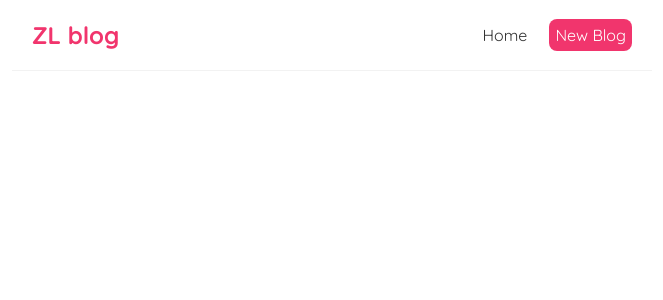
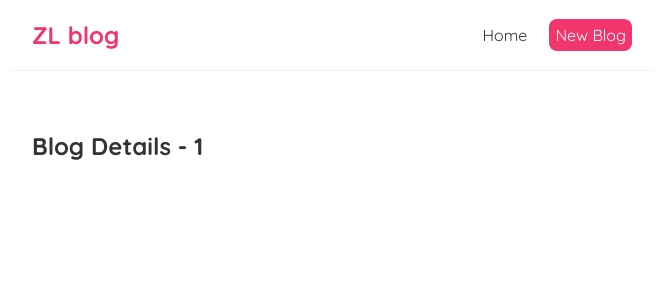
Before and after one commit to zlrkw11/zl-space, a React (Vite) app: page /blogs/1 in a window 1280 px wide. Shown: the top 300 px of the page, without its empty margins (308-971 px from the left). Built offline with nearby package versions, Linux system fonts and the light colour scheme.

Commit message:
id from useParams

```diff
--- a/src/App.jsx
+++ b/src/App.jsx
@@ -1,3 +1,4 @@
+import BlogDetails from "./BlogDetails";
 import Navbar from "./components/Navbar";
 import Home from "./Home";
 import NewBlog from "./NewBlog";
@@ -12,6 +13,7 @@
           <Routes>
             <Route path="/" element={<Home />} />
             <Route path="/create" element={<NewBlog />} />
+            <Route path="/blogs/:id" element={<BlogDetails />} />
           </Routes>
         </div>
       </div>
--- /dev/null
+++ b/src/BlogDetails.jsx
@@ -0,0 +1,12 @@
+import { useParams } from "react-router-dom";
+
+const BlogDetails = () => {
+  const { id } = useParams();
+  return (
+    <div className="blog-details">
+      <h2>Blog Details - {id}</h2>
+    </div>
+  );
+};
+
+export default BlogDetails;
```
Also changed, not shown: notes/router/route_parameters.md (added, +7 -0 lines).
